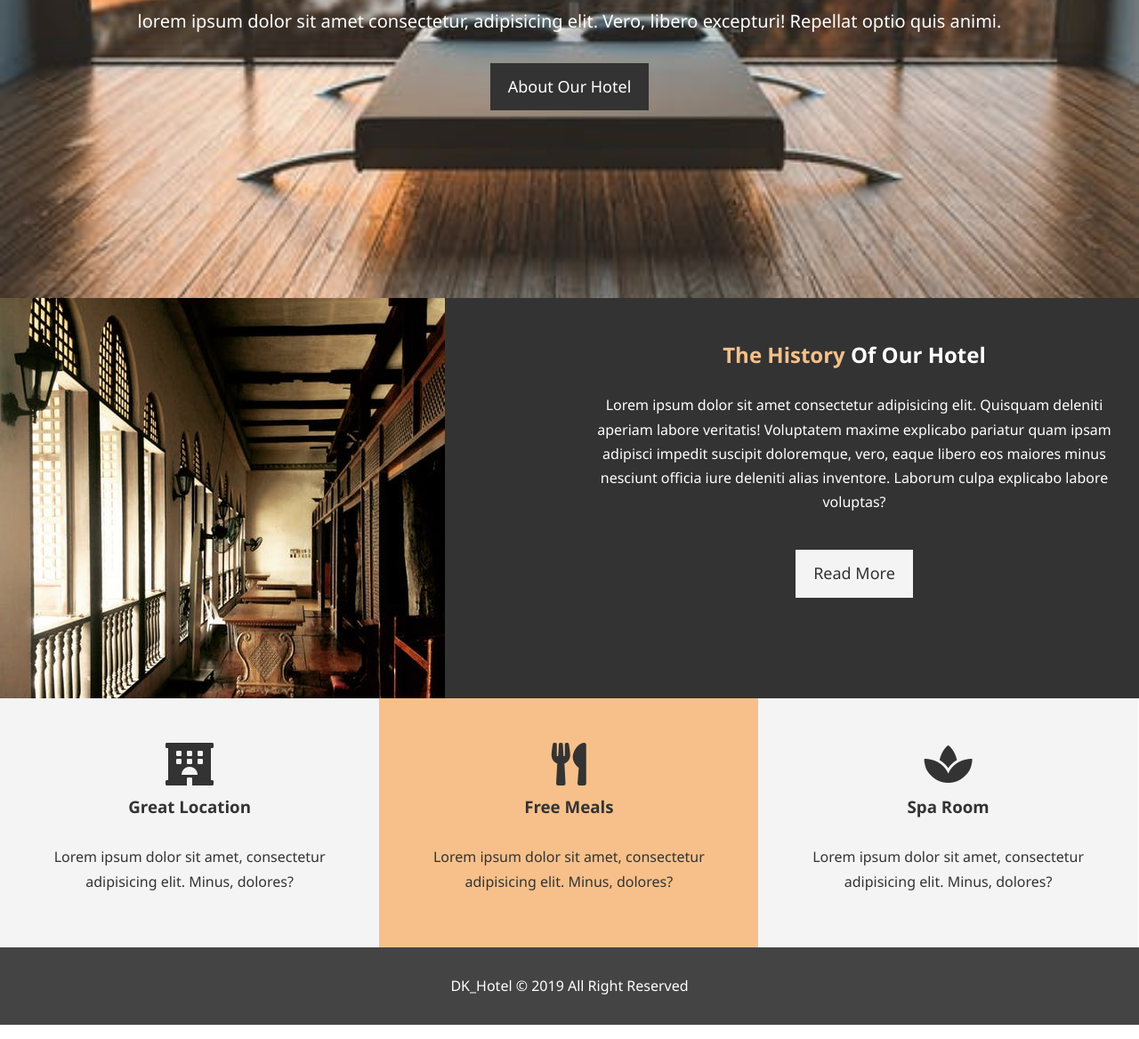
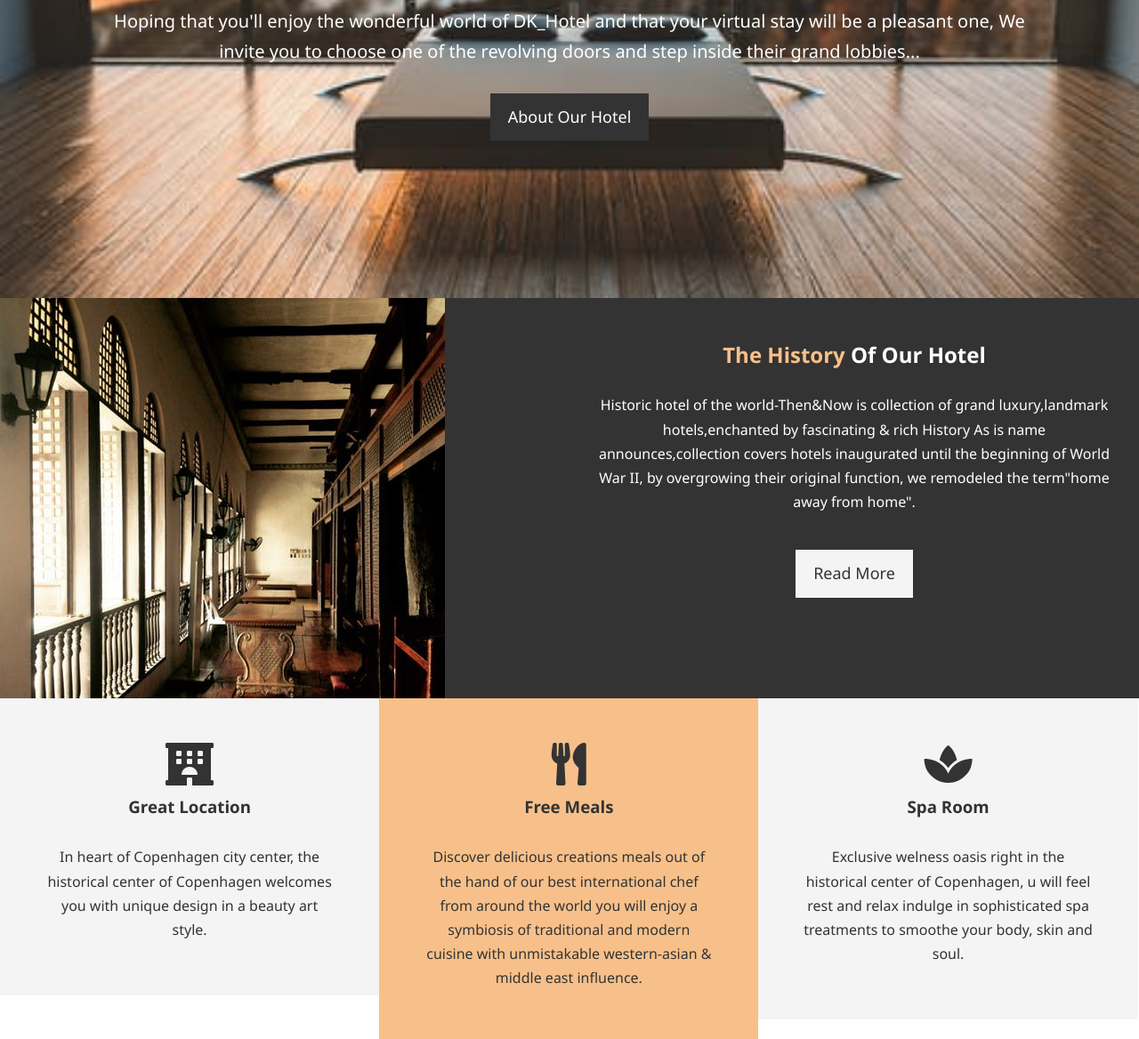
Before and after one commit to Deniastawanti/deniastawanti.github.io, a plain HTML site: page index.html in a window 1280 px wide. Shown: the part 332-1500 px from the top of the page at 89% size. Drawn offline with Linux system fonts and the light colour scheme.

Commit message:
changes paragraph

```diff
--- a/index.html
+++ b/index.html
@@ -39,8 +39,9 @@
           <div class="showcase-content">
             <h1><span class="text-primary">Enjoy</span> Your Stay</h1>
             <p class="lead">
-              lorem ipsum dolor sit amet consectetur, adipisicing elit. Vero,
-              libero excepturi! Repellat optio quis animi.
+              Hoping that you'll enjoy the wonderful world of DK_Hotel and that
+              your virtual stay will be a pleasant one, We invite you to choose
+              one of the revolving doors and step inside their grand lobbies...
             </p>
             <a class="btn" href="about.html">About Our Hotel</a>
           </div>
@@ -52,11 +53,11 @@
       <div class="info-content">
         <h2><span class="text-primary">The History</span> Of Our Hotel</h2>
         <p>
-          Lorem ipsum dolor sit amet consectetur adipisicing elit. Quisquam
-          deleniti aperiam labore veritatis! Voluptatem maxime explicabo
-          pariatur quam ipsam adipisci impedit suscipit doloremque, vero, eaque
-          libero eos maiores minus nesciunt officia iure deleniti alias
-          inventore. Laborum culpa explicabo labore voluptas?
+          Historic hotel of the world-Then&Now is collection of grand
+          luxury,landmark hotels,enchanted by fascinating & rich History As is
+          name announces,collection covers hotels inaugurated until the
+          beginning of World War II, by overgrowing their original function, we
+          remodeled the term"home away from home".
         </p>
         <a href="about.html" class="btn btn-light">Read More</a>
       </div>
@@ -66,24 +67,27 @@
         <i class="fas fa-hotel fa-3x"></i>
         <h3>Great Location</h3>
         <p>
-          Lorem ipsum dolor sit amet, consectetur adipisicing elit. Minus,
-          dolores?
+          In heart of Copenhagen city center, the historical center of
+          Copenhagen welcomes you with unique design in a beauty art style.
         </p>
       </div>
       <div class="box bg-primary">
         <i class="fas fa-utensils fa-3x"></i>
         <h3>Free Meals</h3>
         <p>
-          Lorem ipsum dolor sit amet, consectetur adipisicing elit. Minus,
-          dolores?
+          Discover delicious creations meals out of the hand of our best
+          international chef from around the world you will enjoy a symbiosis of
+          traditional and modern cuisine with unmistakable western-asian &
+          middle east influence.
         </p>
       </div>
       <div class="box bg-light">
         <i class="fas fa-spa fa-3x"></i>
         <h3>Spa Room</h3>
         <p>
-          Lorem ipsum dolor sit amet, consectetur adipisicing elit. Minus,
-          dolores?
+          Exclusive welness oasis right in the historical center of Copenhagen,
+          u will feel rest and relax indulge in sophisticated spa treatments to
+          smoothe your body, skin and soul.
         </p>
       </div>
     </section>
```
